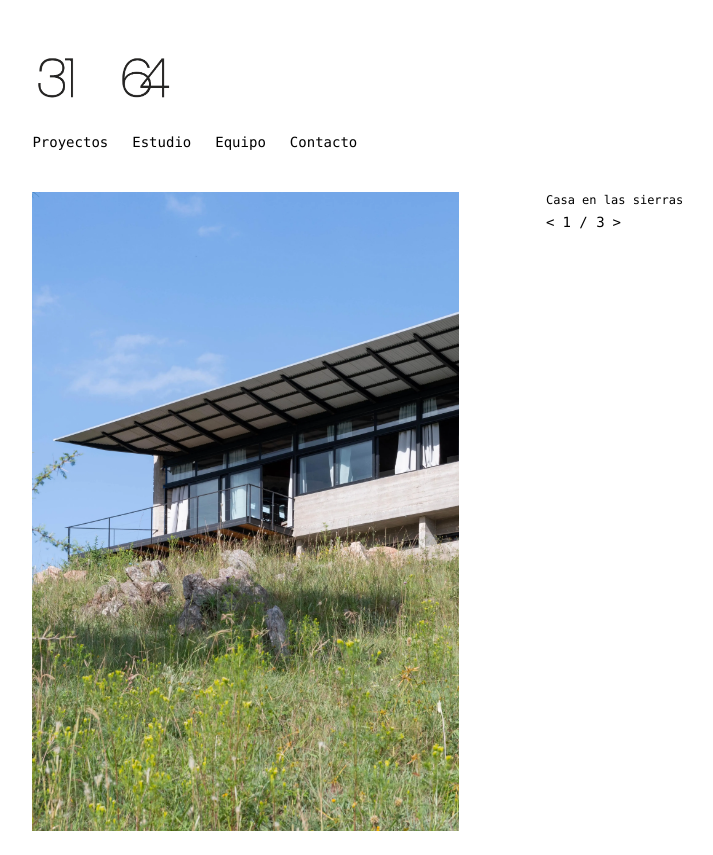
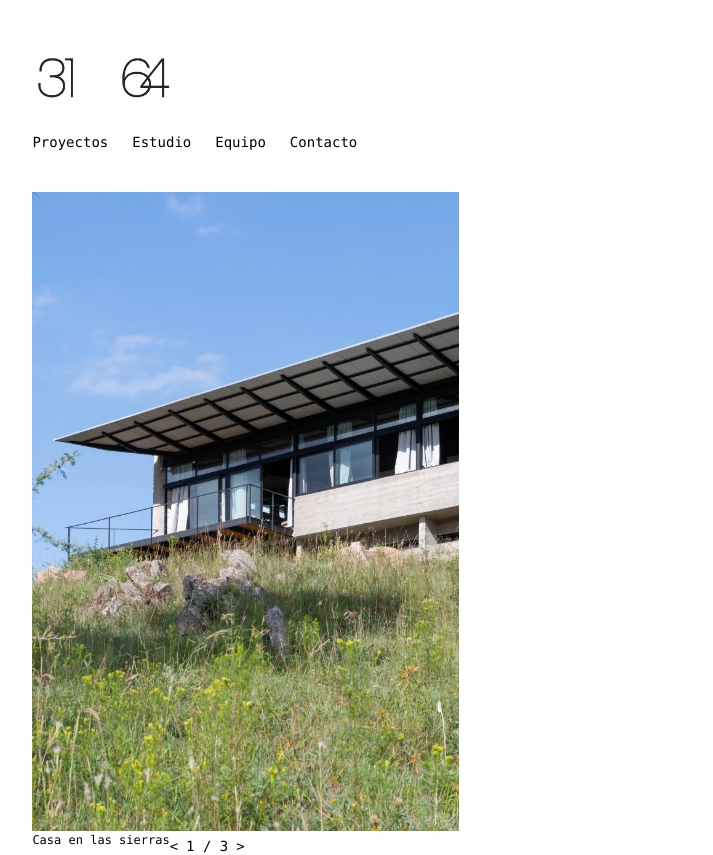
Before and after one commit to lalipognante/portfolio-3164-estudio, a Next.js app: page / in a window 1280 px wide. Shown: the top 855 px of the page, without its empty margins (94-807 px from the left). Built offline with nearby package versions, Linux system fonts and the light colour scheme.

Commit message:
Update page.tsx

```diff
--- a/app/page.tsx
+++ b/app/page.tsx
@@ -34,7 +34,7 @@ function Proyecto({
   const next = () => setIndex((i) => (i === imagenes.length - 1 ? 0 : i + 1));
 
   return (
-    <div className="proyecto-container flex flex-col md:flex-row space-y-4 md:space-y-0">
+    <div className="proyecto-container flex flex-col space-y-4 md:space-y-0">
       <div className="image-container w-full md:w-1/2">
         <Image
           src={imagenes[index]}
@@ -48,7 +48,7 @@ function Proyecto({
         />
       </div>
 
-      <div className="description-container mt-2 text-sm w-full md:w-1/2 flex flex-col justify-start">
+      <div className="description-container mt-2 text-sm w-full md:w-1/2 flex flex-row justify-start">
         <p className="text-xs font-mono text-left">{descripcion}</p>
         {imagenes.length > 1 && (
           <div className="flex justify-start gap-2 mt-1">
```
